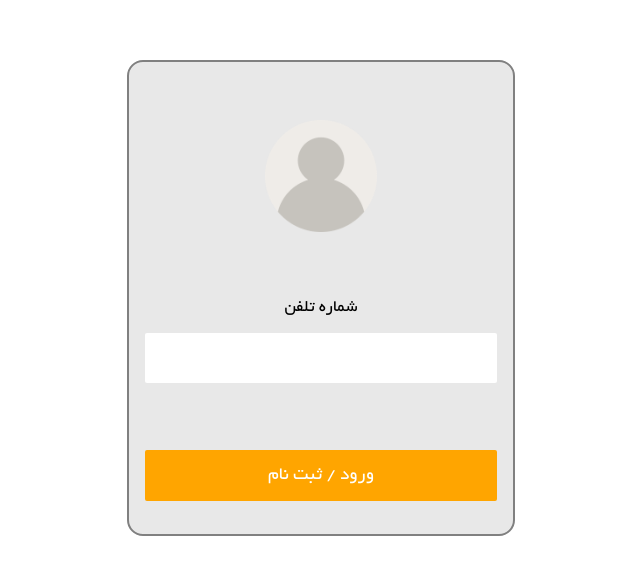
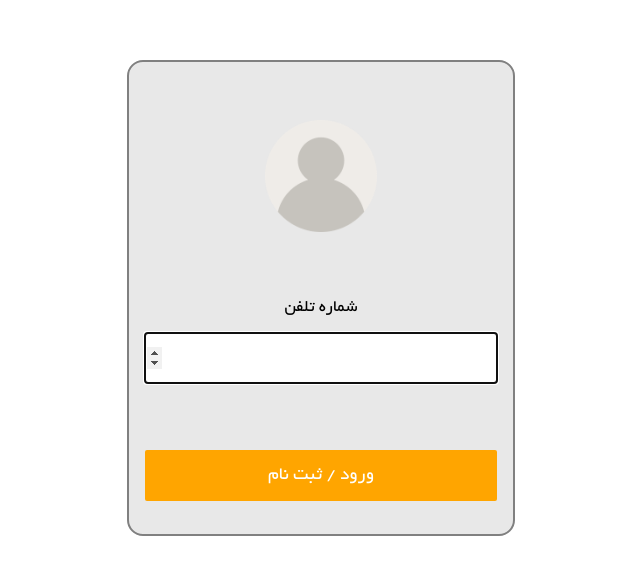
Before and after one commit to mohammadJaliliTorkamani/stu_assist, a React (Create React App) app: page /login in a window 1280 px wide. Shown: the part 102-676 px from the top of the page, without its empty margins (512-1152 px from the left). Built offline with nearby package versions, Linux system fonts and the light colour scheme; the HTML template or start-up script is replaced by a standard one.

Commit message:
input focus on start was added to login page

```diff
--- a/src/pages/Login.tsx
+++ b/src/pages/Login.tsx
@@ -1,5 +1,5 @@
 import styled from "@emotion/styled"
-import React, { useRef, useState } from "react";
+import React, { useEffect, useRef, useState } from "react";
 import { useNavigate } from "react-router-dom";
 import avatar from '../assets/user_avatar.png'
 import Button from "../components/Button";
@@ -62,6 +62,12 @@ function Login() {
     const [phoneNumber, setPhoneNumber] = useState('')
     const navigate = useNavigate()
     const buttonRef = useRef<any>()
+    const inputRef = useRef<any>()
+
+    useEffect(() => {
+        inputRef.current.focus()
+    }, [])
+
     const buttonHandle = (e: React.MouseEvent<HTMLButtonElement>) => {
         if (phoneNumber.length === 0)
             alert("لطفا شماره تلفن خود را وارد نمایید")
@@ -84,7 +90,7 @@ function Login() {
                 <Logo src={avatar} />
                 <PhoneContainer>
                     <Title>شماره تلفن</Title>
-                    <PhoneNumber type='number' value={phoneNumber} onChange={e => {
+                    <PhoneNumber type='number' ref={inputRef} value={phoneNumber} onChange={e => {
                         if (e.target.value.length <= 11)
                             setPhoneNumber(e.target.value)
                         if (e.target.value.length === 11)
--- a/src/pages/OTP.tsx
+++ b/src/pages/OTP.tsx
@@ -90,7 +90,7 @@ function OTP() {
                         onChange={e => {
                             if (e.target.value.length <= 5)
                                 setOtp(e.target.value)
-                            if (e.target.value.length == 5)
+                            if (e.target.value.length === 5)
                                 buttonRef.current.focus()
                         }
                         }
```
